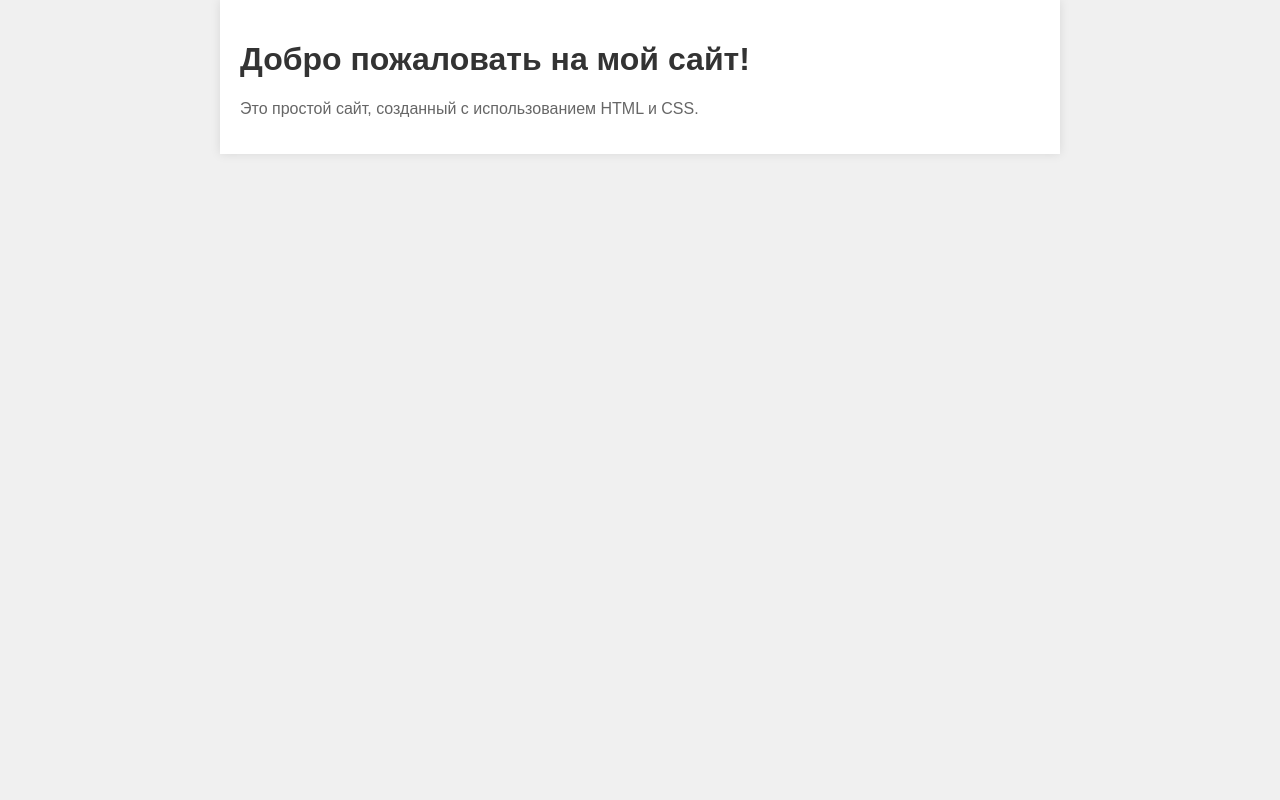
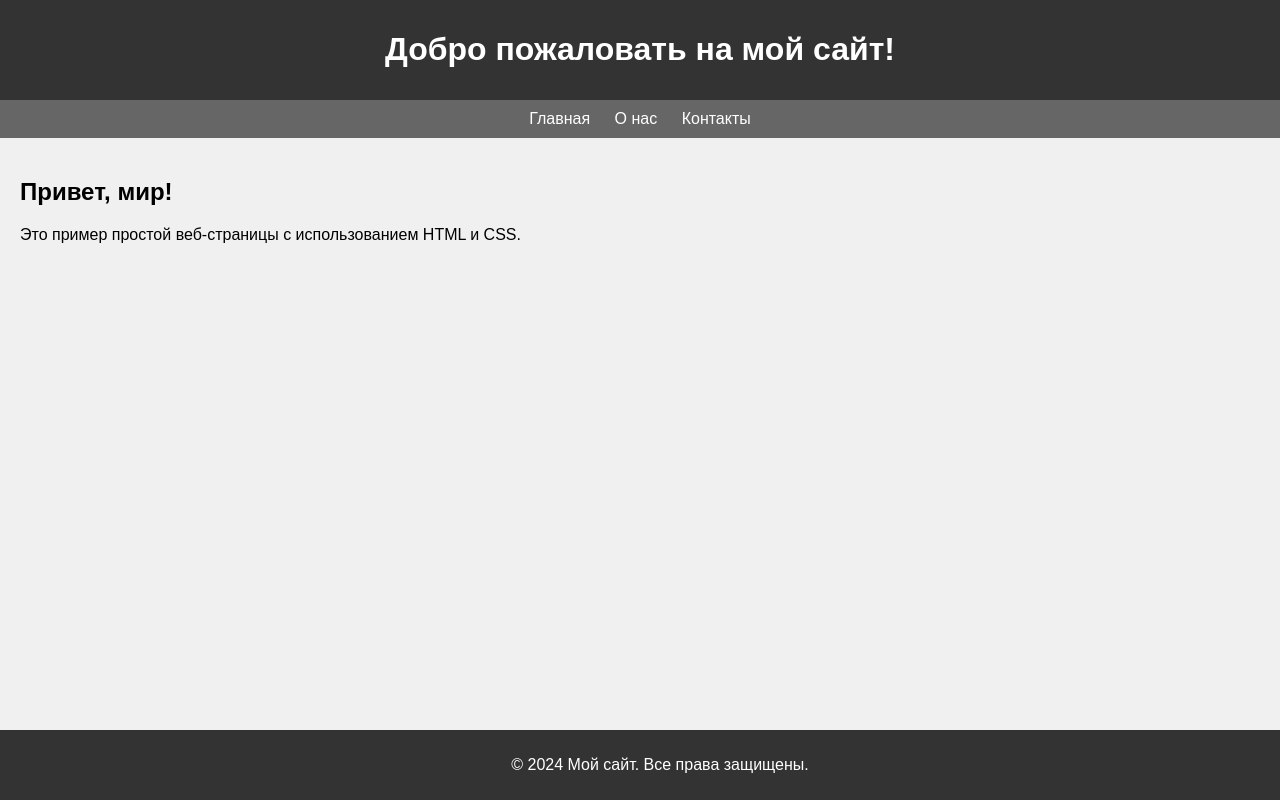
Before and after one commit to 291203/mysait.github.io, a plain HTML site: page index.html in a window 1280 px wide. Drawn offline with Linux system fonts and the light colour scheme.

Commit message:
Update index.html
kjghjk

```diff
--- a/index.html
+++ b/index.html
@@ -3,7 +3,7 @@
 <head>
     <meta charset="UTF-8">
     <meta name="viewport" content="width=device-width, initial-scale=1.0">
-    <title>Простой сайт</title>
+    <title>Мой сайт</title>
     <style>
         body {
             font-family: Arial, sans-serif;
@@ -11,25 +11,52 @@
             padding: 0;
             background-color: #f0f0f0;
         }
-        .container {
-            max-width: 800px;
-            margin: 0 auto;
+        header {
+            background-color: #333;
+            color: #fff;
+            padding: 10px 20px;
+            text-align: center;
+        }
+        nav {
+            background-color: #666;
+            color: #fff;
+            padding: 10px 20px;
+            text-align: center;
+        }
+        nav a {
+            color: #fff;
+            text-decoration: none;
+            margin: 0 10px;
+        }
+        section {
             padding: 20px;
-            background-color: #fff;
-            box-shadow: 0 0 10px rgba(0, 0, 0, 0.1);
         }
-        h1 {
-            color: #333;
-        }
-        p {
-            color: #666;
+        footer {
+            background-color: #333;
+            color: #fff;
+            padding: 10px 20px;
+            text-align: center;
+            position: fixed;
+            bottom: 0;
+            width: 100%;
         }
     </style>
 </head>
 <body>
-    <div class="container">
+    <header>
         <h1>Добро пожаловать на мой сайт!</h1>
-        <p>Это простой сайт, созданный с использованием HTML и CSS.</p>
-    </div>
+    </header>
+    <nav>
+        <a href="#">Главная</a>
+        <a href="#">О нас</a>
+        <a href="#">Контакты</a>
+    </nav>
+    <section>
+        <h2>Привет, мир!</h2>
+        <p>Это пример простой веб-страницы с использованием HTML и CSS.</p>
+    </section>
+    <footer>
+        <p>© 2024 Мой сайт. Все права защищены.</p>
+    </footer>
 </body>
 </html>
```
